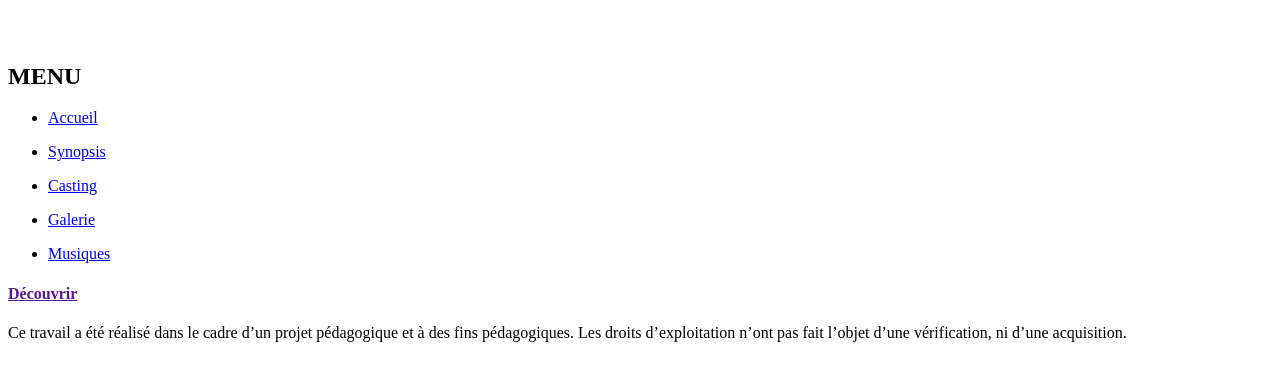
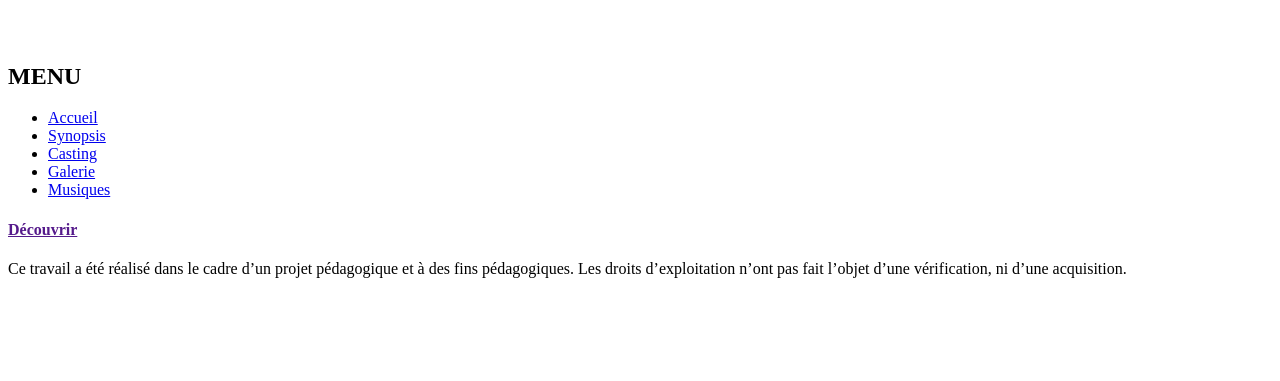
Before and after one commit to RomainPct/E18_Lalaland_Hetic_H2P2023, a PHP site: template pages/elements/header.php in a window 1280 px wide. Shown: the top 381 px of the page. Run offline with PHP 8.4, Linux system fonts and the light colour scheme; the template is opened without the code that fills it, so the values that code supplies are empty.

Commit message:
push menu

```diff
--- a/pages/elements/header.php
+++ b/pages/elements/header.php
@@ -5,19 +5,19 @@
         <h2>MENU</h2>
         <ul>
             <li>
-                 <a href="/Accueil"><p>Accueil</p></a>
+                 <a href="/Accueil">Accueil</a>
             </li>
             <li>
-                 <a href="/Synopsis"><p>Synopsis</p></a>
+                 <a href="/Synopsis">Synopsis</a>
             </li>
             <li>
-                <a href="/Casting"><p>Casting</p></a>
+                <a href="/Casting">Casting</a>
             </li>
             <li>
-                <a href="/Galerie"><p>Galerie</p></a>
+                <a href="/Galerie">Galerie</a>
             </li>
             <li>
-                <a href="/Musique"><p>Musiques</p></a>
+                <a href="/Musique">Musiques</a>
             </li>
         </ul>
     </div>
--- a/src/scss/partials/_header.scss
+++ b/src/scss/partials/_header.scss
@@ -25,13 +25,16 @@
 
     ul{
         list-style: none;
-        line-height: 37px;
+        padding-inline-start: 0;
+
         a:active {
             color: $light-text-color-primary;
         }
         a{
             text-decoration: none;
             margin-bottom: 37px;
+            color: $light-text-color-primary;
+            font-size: 23px;
         }
         li:hover{
             text-decoration: underline;
```
